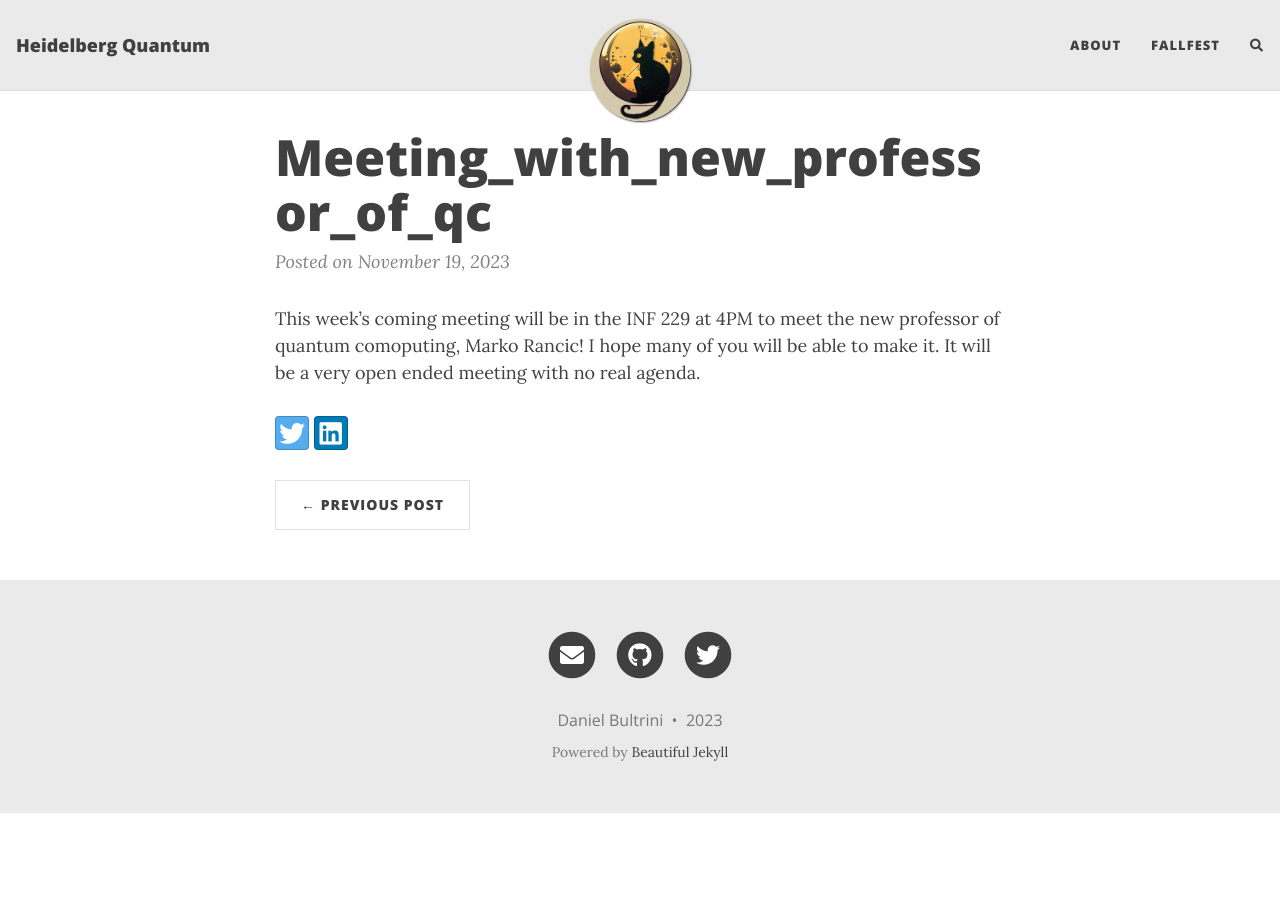
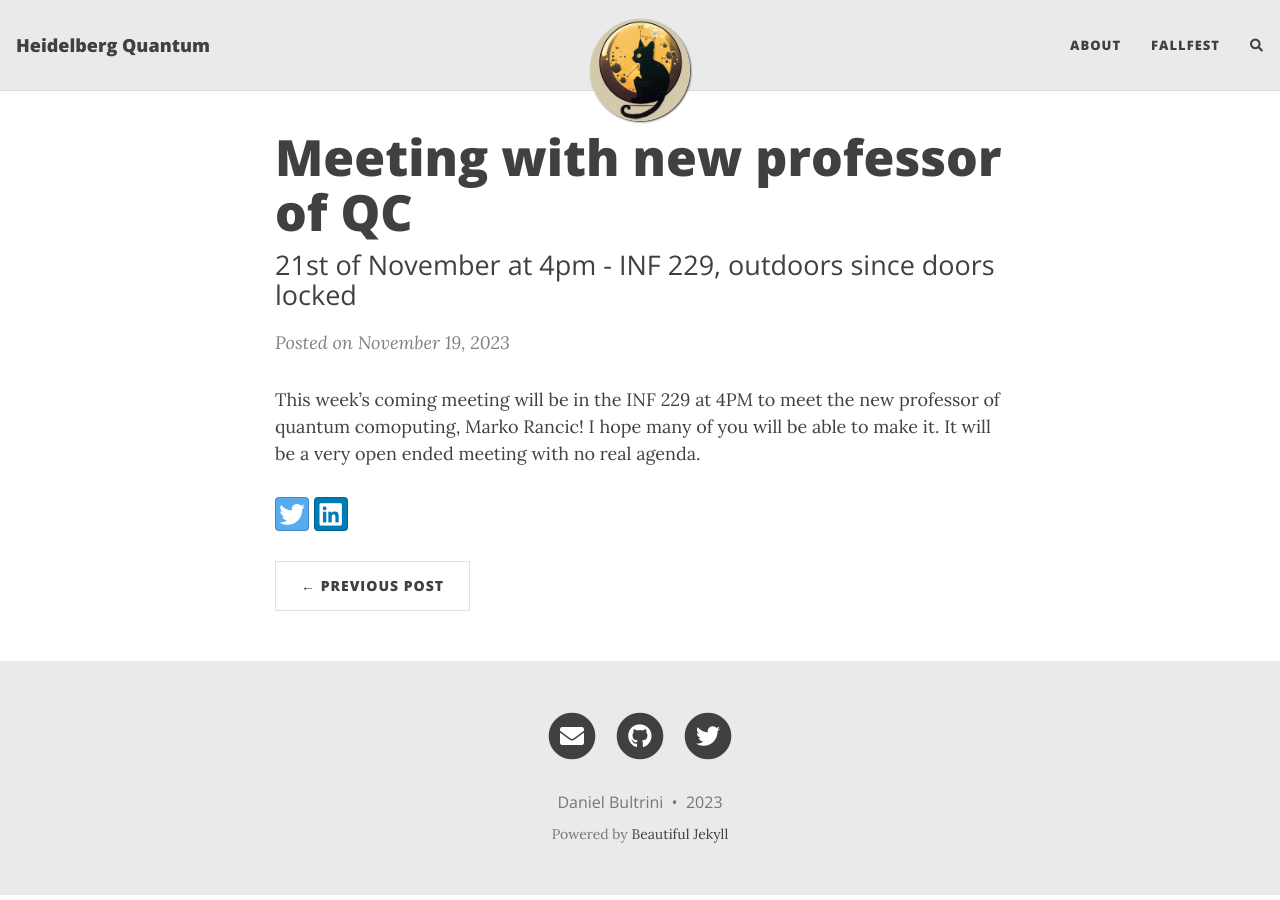
Before and after one commit to HeidelbergQuantum/heidelbergquantum.github.io, a Jekyll site: the page built from _posts/2023-11-19-Meeting_with_new_professor_of_QC.md, in a window 1280 px wide. Built offline with Jekyll 4.4.1, drawn with Linux system fonts in a browser that asks for light colours; nearby versions of some CDN libraries; comment, search, counter and statistics services are not loaded.

Commit message:
Update 2023-11-19-Meeting_with_new_professor_of_QC.md

```diff
--- a/_posts/2023-11-19-Meeting_with_new_professor_of_QC.md
+++ b/_posts/2023-11-19-Meeting_with_new_professor_of_QC.md
@@ -1 +1,8 @@
+---
+layout: post
+title: Meeting with new professor of QC
+subtitle: 21st of November at 4pm - INF 229, outdoors since doors locked
+comments: true
+---
+
 This week's coming meeting will be in the INF 229 at 4PM to meet the new professor of quantum comoputing, Marko Rancic! I hope many of you will be able to make it. It will be a very open ended meeting with no real agenda.
```
